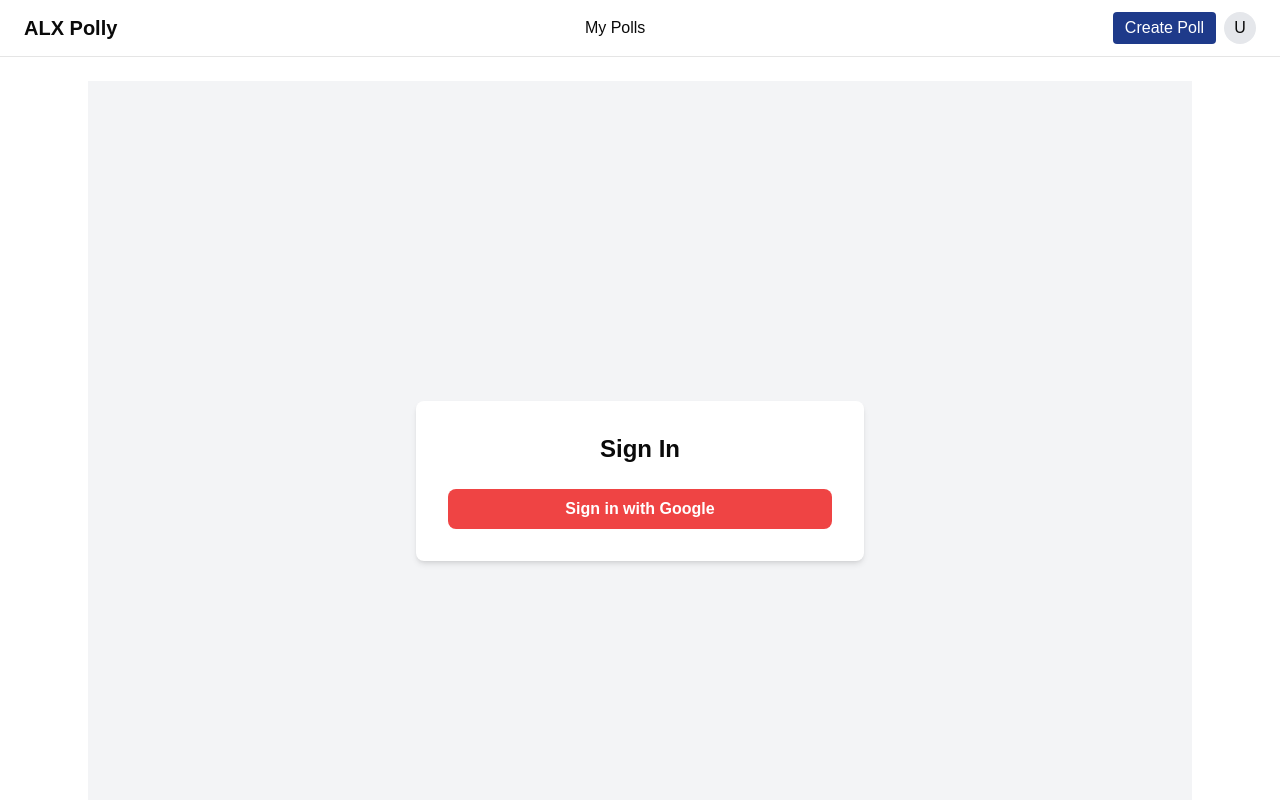
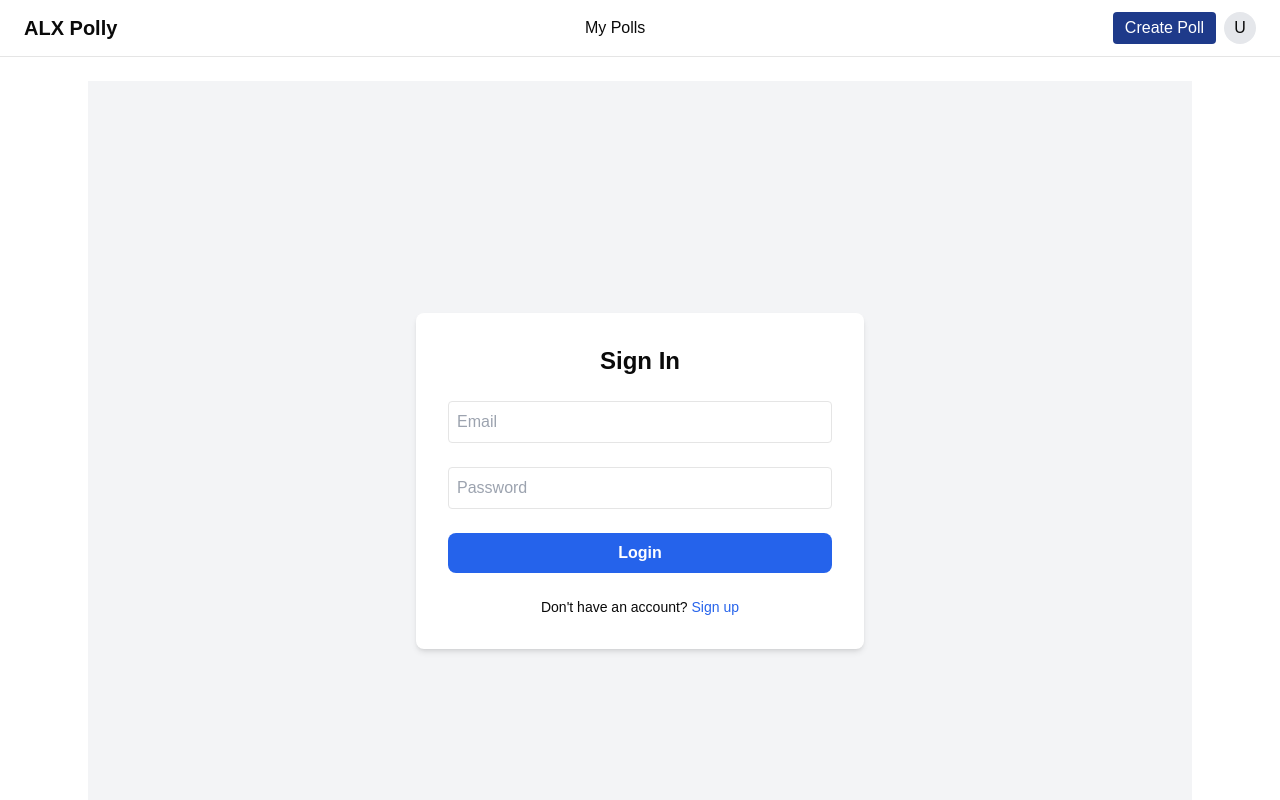
Before and after one commit to emmy-va/alx-polly, a Next.js app: page /auth in a window 1280 px wide. Shown: the top 800 px of the page. Built offline with nearby package versions, Linux system fonts and the light colour scheme; no server answers.

Commit message:
modified app/auth/page.tsx

```diff
--- a/app/auth/page.tsx
+++ b/app/auth/page.tsx
@@ -7,10 +7,15 @@ import { useEffect } from "react";
 export default function AuthPage() {
   const router = useRouter();
 
-  async function signInWithGoogle() {
-    const { data, error } = await supabase.auth.signInWithOAuth({
-      provider: "google",
-    });
+  async function handleLogin(e: React.FormEvent<HTMLFormElement>) {
+    e.preventDefault();
+    const form = e.currentTarget;
+    const email = (form.elements.namedItem("email") as HTMLInputElement).value;
+    const password = (form.elements.namedItem("password") as HTMLInputElement).value;
+    const { error } = await supabase.auth.signInWithPassword({ email, password });
+    if (error) {
+      alert(error.message);
+    }
   }
 
   useEffect(() => {
@@ -27,15 +32,32 @@ export default function AuthPage() {
 
   return (
     <div className="flex items-center justify-center min-h-screen bg-gray-100">
-      <div className="w-full max-w-md p-8 space-y-6 bg-white rounded-lg shadow-md">
+      <form onSubmit={handleLogin} className="w-full max-w-md p-8 space-y-6 bg-white rounded-lg shadow-md">
         <h1 className="text-2xl font-bold text-center">Sign In</h1>
+        <input
+          type="email"
+          name="email"
+          placeholder="Email"
+          className="w-full border p-2 rounded"
+          required
+        />
+        <input
+          type="password"
+          name="password"
+          placeholder="Password"
+          className="w-full border p-2 rounded"
+          required
+        />
         <button
-          onClick={signInWithGoogle}
-          className="w-full px-4 py-2 font-bold text-white bg-red-500 rounded-lg hover:bg-red-600"
+          type="submit"
+          className="w-full px-4 py-2 font-bold text-white bg-blue-600 rounded-lg hover:bg-blue-700"
         >
-          Sign in with Google
+          Login
         </button>
-      </div>
+        <p className="text-sm text-center mt-2">
+          Don't have an account? <a href="/signup" className="text-blue-600 hover:underline">Sign up</a>
+        </p>
+      </form>
     </div>
   );
 }
```
